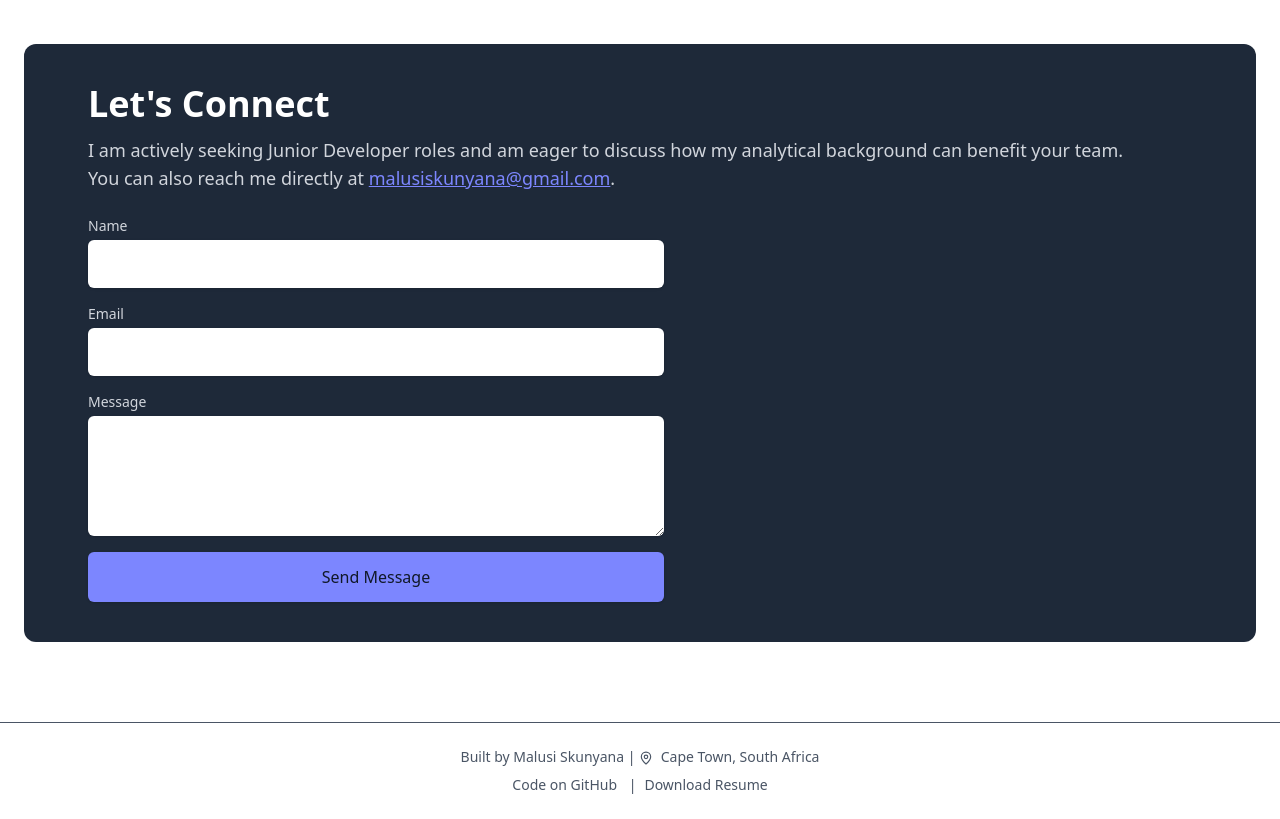
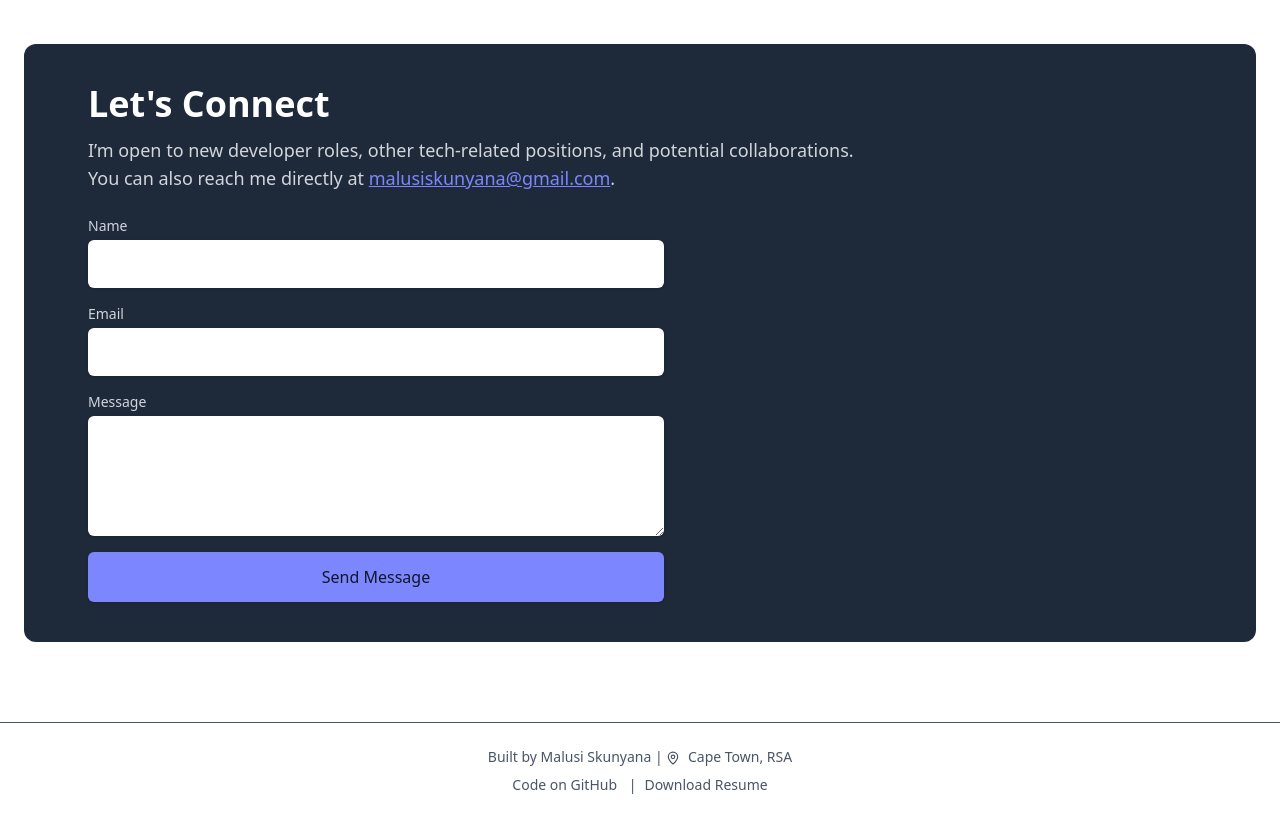
Before and after one commit to MalusiS/malusi-skunyana, a React (Vite) app: page / in a window 1280 px wide. Shown: the part 2680-3499 px from the top of the page. Built offline with nearby package versions, Linux system fonts and the light colour scheme.

Commit message:
fix: Resolve contact form submission and header responsiveness

```diff
--- a/src/assets/config.js
+++ b/src/assets/config.js
@@ -5,7 +5,7 @@ export const LINKEDIN_URL = 'https://www.linkedin.com/in/malusis/';
 export const RESUME_URL = '/Malusi_Skunyana_Resume.pdf';
 export const PROFILE_PHOTO_URL = '/malusi-professional-photo.png';
 export const EMAIL = 'malusiskunyana@gmail.com';
-export const LOCATION = 'Cape Town, South Africa';
+export const LOCATION = 'Cape Town, RSA';
 
 export const projects = [
   {
--- a/src/components/layout/Header.jsx
+++ b/src/components/layout/Header.jsx
@@ -26,7 +26,9 @@ export default function Header({ onNavigate }) {
       <div className="flex items-center gap-4">
         {/* Call onNavigate when clicking the logo/title */}
         <a href="#" onClick={onNavigate}>
-          <h1 className="text-2xl font-bold text-gray-800 hover:text-indigo-600 transition">Malusi Skunyana</h1>
+          <h1 className="text-xl md:text-2xl font-bold text-gray-800 hover:text-indigo-600 transition">
+            Malusi Skunyana
+          </h1>
         </a>
         <p className="text-sm text-gray-500 hidden sm:block">Front End Developer | Analytical Precision</p>
       </div>
--- a/src/components/sections/Contact.jsx
+++ b/src/components/sections/Contact.jsx
@@ -1,11 +1,26 @@
 // src/components/sections/Contact.jsx
 
-import React from 'react';
+import React, { useRef } from 'react';
 import { useForm, ValidationError } from '@formspree/react';
 import { EMAIL } from '../../assets/config';
 
 export default function Contact() {
-  const [state, handleSubmit] = useForm("https://formspree.io/f/xovzardj");
+  // Use a ref to access the form element for manual resetting
+  const formRef = useRef(null);
+
+  // Pass only the unique Form ID, NOT the full URL.
+  const [state, handleSubmit] = useForm("xovzardj");
+
+  const onSubmit = async (e) => {
+    // This calls the Formspree API
+    const result = await handleSubmit(e);
+
+    // Reset form inputs on successful submission to clear visible text
+    if (result.succeeded && formRef.current) {
+      formRef.current.reset();
+    }
+  };
+
 
   return (
     <section
@@ -19,19 +34,26 @@ export default function Contact() {
       <div className="max-w-7xl mx-auto px-6">
         <h3 className="text-4xl font-bold mb-3">Let's Connect</h3>
         <p className="text-lg mb-6 text-gray-300">
-          I am actively seeking Junior Developer roles and am eager to discuss how my analytical background can benefit your team.
+          I’m open to new developer roles, other tech-related positions, and potential collaborations.
           <br />You can also reach me directly at <a href={`mailto:${EMAIL}`} className="text-indigo-400 hover:text-indigo-300 transition underline">{EMAIL}</a>.
         </p>
 
         {/* SUCCESS MESSAGE STATE */}
         {state.succeeded ? (
-          <div className="bg-green-100 border border-green-400 text-green-700 px-4 py-3 rounded relative" role="alert">
-            <strong className="font-bold">Message Sent!</strong>
+          <div className="bg-green-100 border border-green-400 text-green-700 px-4 py-3 rounded relative shadow-md mb-6" role="alert">
+            <strong className="font-bold">Message Sent Successfully!</strong>
             <span className="block sm:inline"> Thanks for reaching out. I will get back to you shortly.</span>
+            {/* Add a button to easily send another message */}
+            <button
+              onClick={() => window.location.reload()}
+              className="mt-3 block text-sm font-medium text-green-700 hover:text-green-900 underline"
+            >
+              Send another message
+            </button>
           </div>
         ) : (
           /* FORMSPREE FORM */
-          <form onSubmit={handleSubmit} className="space-y-4 max-w-xl">
+          <form ref={formRef} onSubmit={onSubmit} className="space-y-4 max-w-xl">
 
             {/* Name Field */}
             <div>
```
